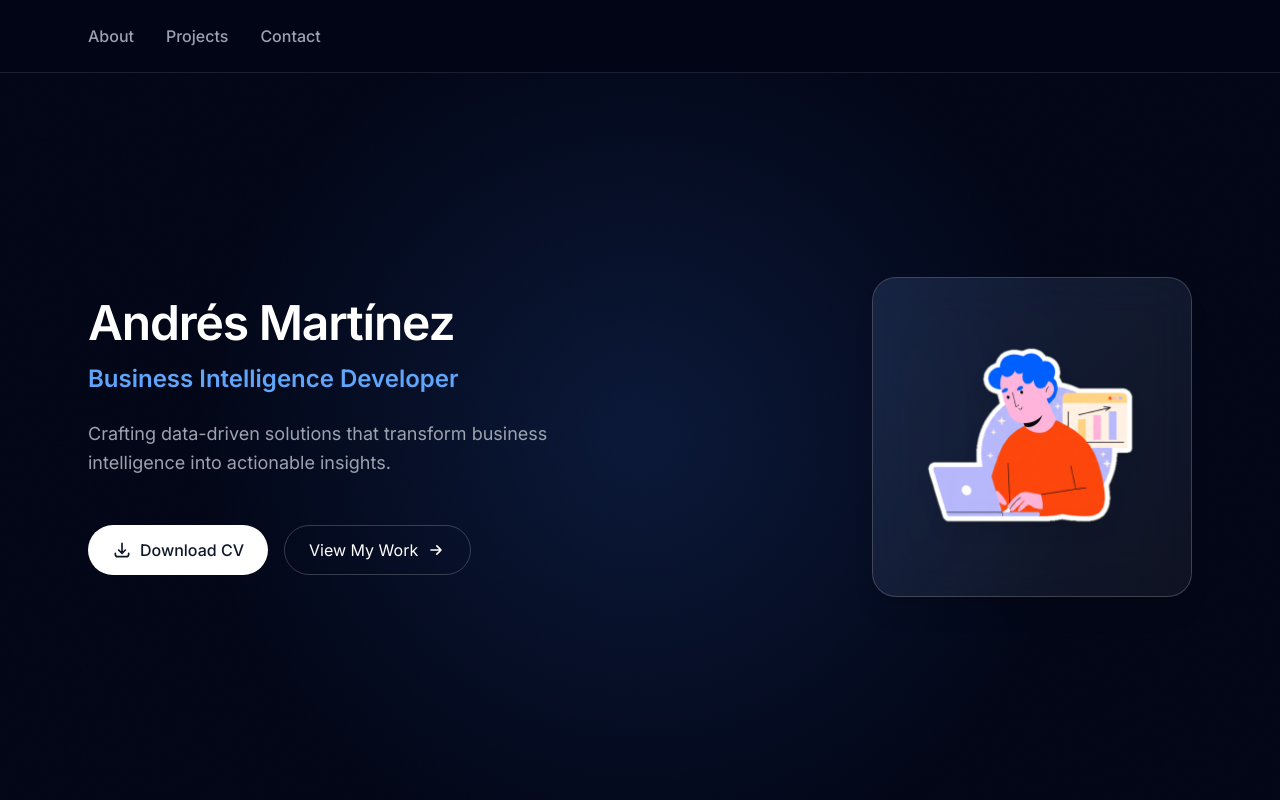
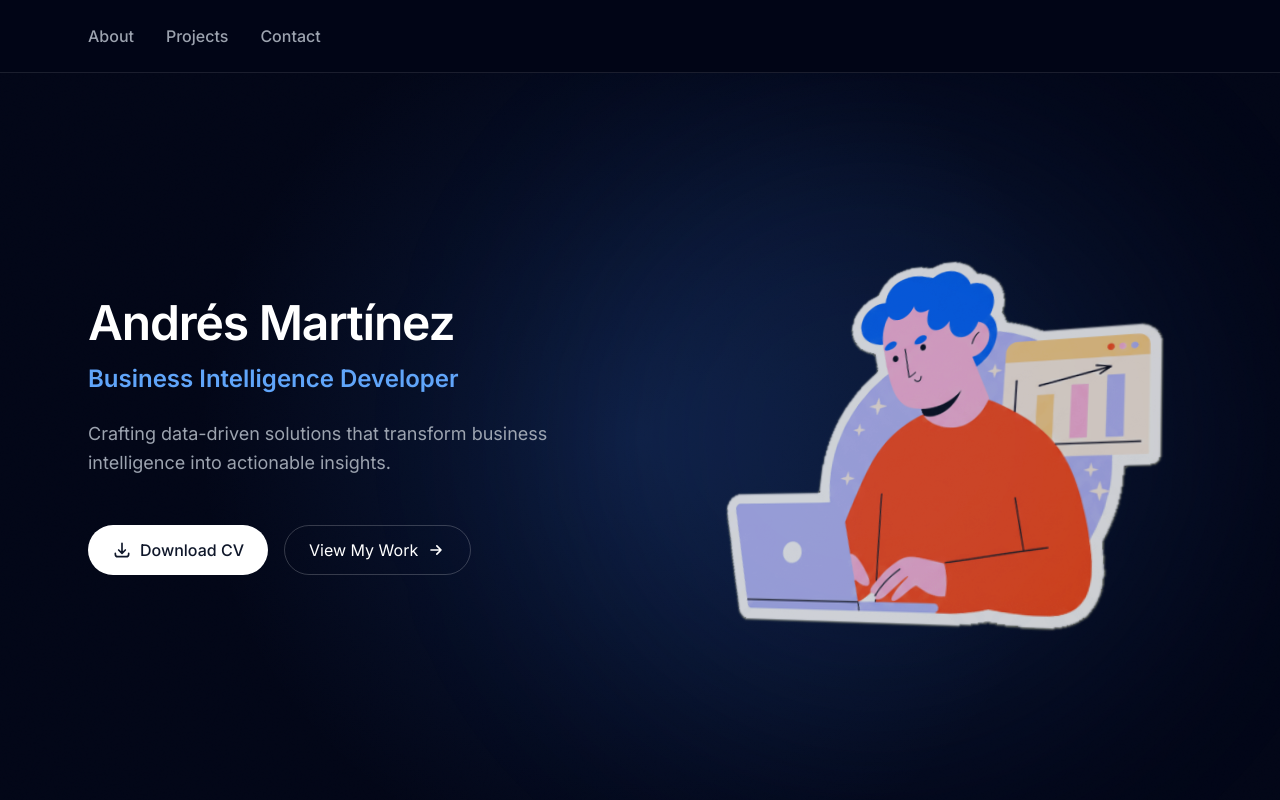
Before and after one commit to Dracorfs/data-engineer-portfolio, a Next.js app: page / in a window 1280 px wide. Shown: the top 800 px of the page. Built offline with nearby package versions, Linux system fonts and the light colour scheme.

Commit message:
add size, motion and rotation to the hero image

```diff
--- a/components/Landing.tsx
+++ b/components/Landing.tsx
@@ -61,15 +61,16 @@ const Landing = () => {
           </div>
 
           {/* Decorative image */}
-          <div className="hidden lg:flex justify-end items-center">
-            <div className="relative w-80 h-80 rounded-3xl border border-white/20 bg-white/5 backdrop-blur-xl p-8 flex items-center justify-center shadow-xl">
-              <div className="absolute inset-0 bg-gradient-to-br from-blue-500/10 to-transparent rounded-3xl pointer-events-none" />
-              <img
-                src="/img/redes.png"
-                alt="Social networks illustration"
-                className="relative w-full h-full object-contain filter drop-shadow-lg transition duration-300 hover:-translate-y-1"
-              />
-            </div>
+          <div className="hidden lg:flex justify-end items-center relative h-full">
+            {/* Soft backdrop glow to help it blend */}
+            <div className="absolute w-[120%] h-[120%] bg-blue-500/10 rounded-full blur-[100px] pointer-events-none mix-blend-screen" />
+
+            {/* The scaled, rotated, slightly blurred image */}
+            <img
+              src="/img/redes.png"
+              alt="Social networks illustration"
+              className="relative w-full max-w-lg object-contain opacity-80 blur-[0.2px] mix-blend-screen transition-all duration-700 [transform:perspective(1000px)_rotateX(20deg)_rotateY(-20deg)_rotateZ(5deg)_scale(1.1)] hover:[transform:perspective(1000px)_rotateX(10deg)_rotateY(-5deg)_rotateZ(0deg)_scale(1.15)] hover:opacity-100"
+            />
           </div>
         </div>
       </div>
```
